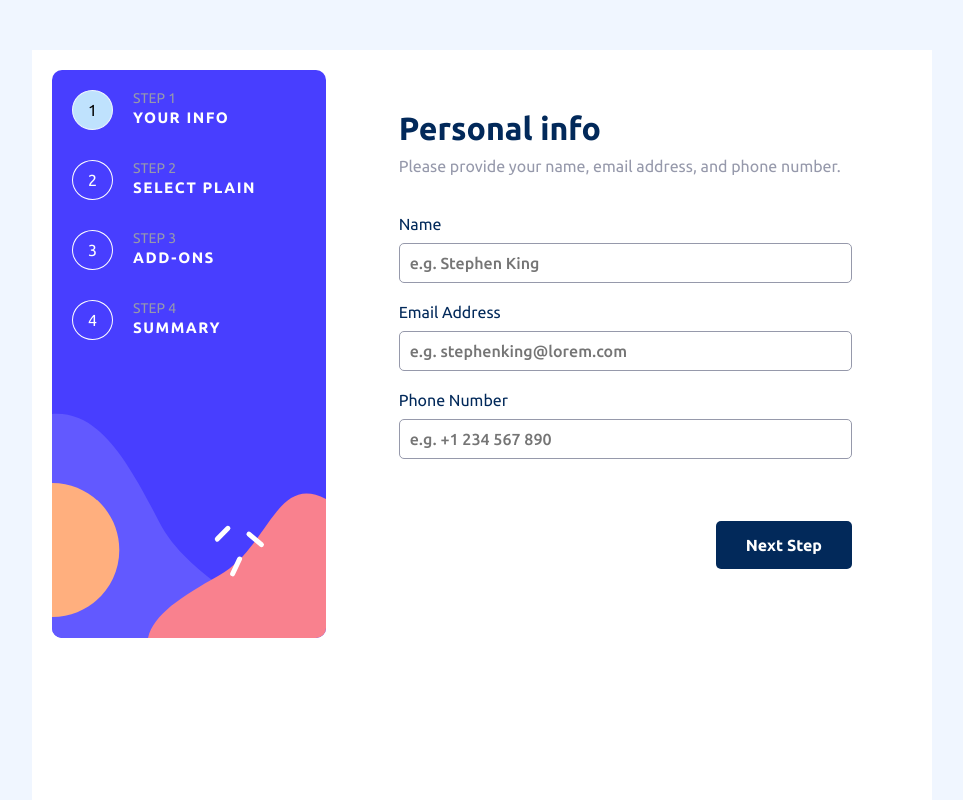
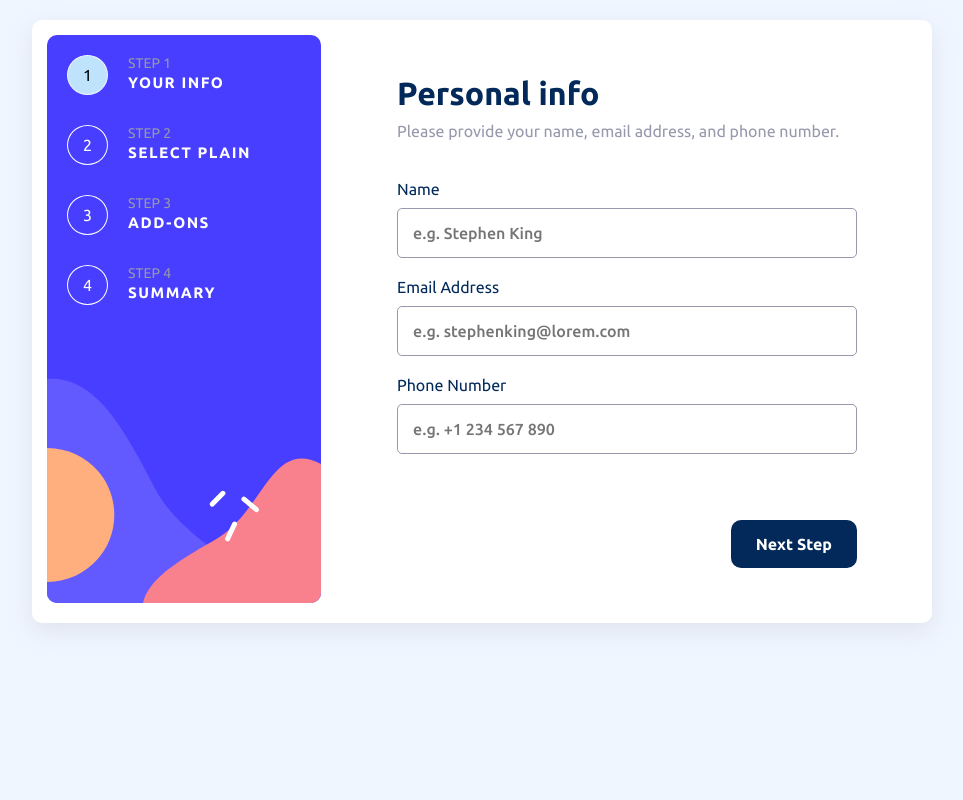
Before and after one commit to marcoslimaJS/Multi-step-form, a React (Vite) app: page / in a window 1280 px wide. Shown: the top 800 px of the page, without its empty margins (158-1121 px from the left). Built offline with nearby package versions, Linux system fonts and the light colour scheme.

Commit message:
finalizando formulario desktop

```diff
--- a/src/App.jsx
+++ b/src/App.jsx
@@ -22,12 +22,20 @@ export function App() {
 
 const Container = styled.div`
   max-width: 900px;
-  height: 1400px;
   margin-left: auto;
   margin-right: auto;
-  margin-top: 50px;
-  padding: 20px;
+  padding: 15px;
+  margin-top: 20px;
+  margin-bottom: 20px;
+  border-radius: 10px;
   background: #FFF;
+  box-shadow: rgba(149, 157, 165, 0.2) 0px 8px 24px;
   display: grid;
   grid-template-columns: 1fr 2fr;
+  @media (max-width: 900px) {
+    grid-template-columns: 1fr;
+    margin: 0px;
+    padding: 0px;
+    background: none;
+  }
 `
--- a/src/Components/ContentForm.jsx
+++ b/src/Components/ContentForm.jsx
@@ -3,8 +3,8 @@ import styled from "styled-components";
 import Personal from "./Forms/Personal";
 import Plan from "./Forms/Plan";
 import AddOns from "./Forms/AddOns";
+import Finishing from "./Forms/Finishing";
 import { StepContenxt } from "../App";
-
 
 const ContentForm = () => {
   const { currentStep, setCurrentStep } = useContext(StepContenxt);
@@ -12,27 +12,28 @@ const ContentForm = () => {
   const showCurrentContent = () => {
     switch (currentStep) {
       case 0:
-        return <Personal />
+        return <Personal />;
       case 1:
-        return <Plan />
+        return <Plan />;
       case 2:
-        return <AddOns />
+        return <AddOns />;
+      case 3:
+        return <Finishing />;
       default:
-      return <Personal />
+        return <Personal />;
     }
-  }
+  };
 
-
-  return (
-    <Container>
-      {showCurrentContent()}
-    </Container>
-  );
+  return <Container>{showCurrentContent()}</Container>;
 };
 
 export default ContentForm;
 
 const Container = styled.div`
-  min-height: 266px;
+  min-height: 300px;
   margin-bottom: 40px;
-`
+  @media (max-width: 900px) {
+    min-height: 0px;
+    margin-bottom: 0px;
+  }
+`;
--- a/src/Components/FormStep.jsx
+++ b/src/Components/FormStep.jsx
@@ -28,10 +28,13 @@ const steps = [
 ];
 
 export const PersonalContext = createContext();
+export const AddOnsContext = createContext();
+export const PlanContext = createContext();
 
 const FormStep = () => {
   const { currentStep, setCurrentStep } = useContext(StepContenxt);
 
+  // states of forms -----------------------------------------------------
   const [personalForm, setPersonalForm] = useState({
     name: "",
     email: "",
@@ -42,6 +45,15 @@ const FormStep = () => {
     email: null,
     phone: null,
   });
+  const [planCurrent, setPlanCurrent] = useState({
+    plan: "arcade",
+    price: "$9/mo",
+    duration: "monthly",
+  });
+  const [planBilling, setPlanBilling] = useState(false);
+  const [selectedAddOns, setSelectedAddOns] = useState([]);
+
+  // -----------------------------------------------------------------------
 
   const arrayOfValidations = () => {
     const results = [];
@@ -54,24 +66,20 @@ const FormStep = () => {
   };
 
   const nextStep = () => {
-    if(currentStep !== steps.length - 1)  {
-      setCurrentStep(step => step + 1)
+    if (currentStep !== steps.length - 1) {
+      setCurrentStep((step) => step + 1);
     }
   };
 
   const previousStep = () => {
-    console.log(currentStep)
-    if(currentStep !== 0)  {
-      console.log('foi')
-      setCurrentStep(step => step - 1)
+    if (currentStep !== 0) {
+      setCurrentStep((step) => step - 1);
     }
-    console.log(currentStep)
   };
 
-
   useEffect(() => {
-    console.log(`useEffect: ${currentStep}`)
-  },[currentStep])
+    console.log(`useEffect: ${currentStep}`);
+  }, [currentStep]);
 
   function teste(e) {
     e.preventDefault();
@@ -87,10 +95,6 @@ const FormStep = () => {
 
   return (
     <Container>
-      <Head>
-        <h1>{steps[currentStep].title}</h1>
-        <p>{steps[currentStep].description}</p>
-      </Head>
       <PersonalContext.Provider
         value={{
           form: personalForm,
@@ -99,15 +103,37 @@ const FormStep = () => {
           setError: setErrorPersonal,
         }}
       >
+        <AddOnsContext.Provider
+          value={{
+            selectedAddOns: selectedAddOns,
+            setSelectedAddOns: setSelectedAddOns,
+          }}
+        >
+          <PlanContext.Provider
+            value={{
+              planCurrent: planCurrent,
+              setPlanCurrent: setPlanCurrent,
+              billing: planBilling,
+              setBilling: setPlanBilling,
+            }}
+          >
             <form onSubmit={teste}>
+              <FormContent>
+                <Head>
+                  <h1>{steps[currentStep].title}</h1>
+                  <p>{steps[currentStep].description}</p>
+                </Head>
                 <ContentForm />
+              </FormContent>
               <ContainerButtons>
-            {currentStep < steps.length - 1 && currentStep !== 0 &&(
+                {currentStep < steps.length && currentStep !== 0 && (
                   <BackButton onClick={previousStep}>Go Back</BackButton>
                 )}
                 <Button type="submit">Next Step</Button>
               </ContainerButtons>
             </form>
+          </PlanContext.Provider>
+        </AddOnsContext.Provider>
       </PersonalContext.Provider>
     </Container>
   );
@@ -118,6 +144,9 @@ export default FormStep;
 const Container = styled.div`
   padding: 40px 60px;
   color: hsl(213, 96%, 18%);
+  @media (max-width: 900px) {
+    padding: 0px;
+  }
 `;
 
 const Head = styled.div`
@@ -130,31 +159,47 @@ const Head = styled.div`
   }
 `;
 
+const FormContent = styled.div`
+  @media (max-width: 900px) {
+    padding: 20px;
+    background: #FFF;
+    border-radius: 10px;
+    margin: -70px 30px 80px 30px;
+    box-shadow: rgba(100, 100, 111, 0.2) 0px 7px 29px 0px;
+  }
+`;
+
 const ContainerButtons = styled.div`
   display: flex;
   align-items: center;
+  @media (max-width: 900px) {
+    background: #FFF;
+    padding: 20px;
+  }
 `;
 
-const BackButton = styled.button`
+const BackButton = styled.span`
   background: none;
   color: hsl(231, 11%, 63%);
   border: none;
   font-size: 1rem;
   font-weight: 600;
-`
+  cursor: pointer;
+`;
 
 const Button = styled.button`
   background: hsl(213, 96%, 18%);
   color: #fff;
   font-size: 1rem;
-  font-weight: 700;
+  font-weight: 600;
   font-family: "Ubuntu", sans-serif;
   border: none;
-  border-radius: 5px;
-  padding: 15px 30px;
+  border-radius: 10px;
+  padding: 15px 25px;
   transition: 0.3s ease-in-out;
   display: flex;
   margin-left: auto;
+  cursor: pointer;
   :hover {
     background: #124585;
   }
--- a/src/Components/Forms/AddOns.jsx
+++ b/src/Components/Forms/AddOns.jsx
@@ -1,5 +1,6 @@
-import React, { useState } from "react";
+import React, { useContext, useState } from "react";
 import styled from "styled-components";
+import { AddOnsContext, PlanContext } from "../FormStep";
 import CheckMarkSvg from "../Svgs/CheckMarkSvg";
 
 const addOnsData = [
@@ -33,18 +34,26 @@ const addOnsData = [
 ];
 
 const AddOns = () => {
-  const [selectedAddOns, setSelectedAddOns] = useState([]);
+  const { selectedAddOns, setSelectedAddOns } = useContext(AddOnsContext);
+  const {
+    planCurrent: { duration },
+  } = useContext(PlanContext);
 
   const handleChange = ({ target }) => {
-    const {value, checked, dataset} = target;
-    if(checked) {
-      setSelectedAddOns(prevState => ([...prevState, { name: value, price: dataset.price}]))
+    const { value, checked, dataset } = target;
+    if (checked) {
+      setSelectedAddOns((prevState) => [
+        ...prevState,
+        { name: value, price: dataset.price },
+      ]);
     } else {
-      setSelectedAddOns(addOns => (addOns.filter(({name}) => name !== value)))
+      setSelectedAddOns((addOns) =>
+        addOns.filter(({ name }) => name !== value)
+      );
     }
-  }
+  };
 
-  console.log(selectedAddOns)
+  console.log(selectedAddOns);
 
   return (
     <Container>
@@ -52,7 +61,14 @@ const AddOns = () => {
         {addOnsData.map(({ name, description, price, id }) => {
           return (
             <AddOnsCheck key={id}>
-              <CheckboxInput type="checkbox" id={id} value={name} onChange={handleChange} data-price={price.monthly} />
+              <CheckboxInput
+                type="checkbox"
+                id={id}
+                value={name}
+                checked={selectedAddOns.some((addOns) => addOns.name === name)}
+                onChange={handleChange}
+                data-price={price[duration]}
+              />
               <Label htmlFor={id}>
                 <PseudoCheckbox>
                   <CheckMarkSvg />
@@ -61,7 +77,7 @@ const AddOns = () => {
                   <h3>{name}</h3>
                   <p>{description}</p>
                 </div>
-                <span>{price.monthly}</span>
+                <span>{price[duration]}</span>
               </Label>
             </AddOnsCheck>
           );
@@ -74,6 +90,15 @@ const AddOns = () => {
 export default AddOns;
 
 const Container = styled.div`
+  opacity: 0;
+  transform: translate3d(-30px, 0, 0);
+  animation: anima 0.5s forwards;
+  @keyframes anima {
+    to {
+      opacity: 1;
+      transform: translate3d(0, 0, 0);
+    }
+  }
   ul {
     display: flex;
     flex-direction: column;
--- /dev/null
+++ b/src/Components/Forms/Finishing.jsx
@@ -0,0 +1,123 @@
+import React, { useContext, useEffect, useState } from "react";
+import styled from "styled-components";
+import { StepContenxt } from "../../App";
+import { AddOnsContext, PlanContext } from "../FormStep";
+
+const Finishing = () => {
+  const { planCurrent } = useContext(PlanContext);
+  const { selectedAddOns } = useContext(AddOnsContext);
+  const { setCurrentStep } = useContext(StepContenxt);
+  const [totalValue, setTotalValue] = useState(0);
+
+  console.log(selectedAddOns);
+
+  const getNumbers = (string) => {
+    const numbers = string.replace(/[^0-9]/g, "");
+    return parseInt(numbers);
+  };
+
+  const changePlan = () => {
+    setCurrentStep(prevStep => prevStep = 1)
+  }
+
+  useEffect(() => {
+    const totalAddOns = selectedAddOns.reduce((accum, { price }) => {
+      return (accum += getNumbers(price));
+    }, 0);
+    const pricePlan = getNumbers(planCurrent.price);
+    setTotalValue((prevPrice) => (prevPrice = totalAddOns + pricePlan));
+  }, [selectedAddOns, planCurrent]);
+
+  return (
+    <Container>
+      <Products>
+        <Plan>
+          <div>
+            <h3>
+              {planCurrent.plan} ({planCurrent.duration})
+            </h3>
+            <p onClick={changePlan}>Change</p>
+          </div>
+          <span>{planCurrent.price}</span>
+        </Plan>
+        {selectedAddOns.map(({ name, price }) => {
+          return (
+            <AddOns key={name}>
+              <p>{name}</p>
+              <span>{price}</span>
+            </AddOns>
+          );
+        })}
+      </Products>
+      <Total>
+        <p>
+          Total (per {planCurrent.duration === "monthly" ? "month" : "year"})
+        </p>
+        <span>
+          ${totalValue}/{planCurrent.duration === "monthly" ? "mo" : "yr"}
+        </span>
+      </Total>
+    </Container>
+  );
+};
+
+export default Finishing;
+
+const Container = styled.div`
+  opacity: 0;
+  transform: translate3d(-30px, 0, 0);
+  animation: anima 0.5s forwards;
+  @keyframes anima {
+    to {
+      opacity: 1;
+      transform: translate3d(0, 0, 0);
+    }
+  }
+`;
+const Products = styled.div`
+  background: hsl(217, 100%, 97%);
+  padding: 20px;
+  border-radius: 5px;
+`;
+
+const Plan = styled.div`
+  border-bottom: 1px solid hsl(229, 24%, 87%);
+  padding-bottom: 20px;
+  display: flex;
+  justify-content: space-between;
+  align-items: center;
+  h3 {
+    font-size: 1.2rem;
+    margin-bottom: 3px;
+  }
+  p {
+    color: hsl(231, 11%, 63%);
+    text-decoration: underline;
+    cursor: pointer;
+  }
+`;
+
+const AddOns = styled.div`
+  margin-top: 20px;
+  display: flex;
+  justify-content: space-between;
+  align-items: center;
+  p {
+    color: hsl(231, 11%, 63%);
+  }
+`;
+
+const Total = styled.div`
+  display: flex;
+  justify-content: space-between;
+  align-items: center;
+  padding: 20px;
+  p {
+    color: hsl(231, 11%, 63%);
+  }
+  span {
+    color: hsl(243, 100%, 62%);
+    font-size: 1.2rem;
+    font-weight: 700;
+  }
+`;
--- a/src/Components/Forms/Personal.jsx
+++ b/src/Components/Forms/Personal.jsx
@@ -26,13 +26,12 @@ export const validate = ({ type, value }, funcSetError) => {
   }
 };
 
-
 const Personal = () => {
-  const {form, setForm, error, setError} = useContext(PersonalContext);
+  const { form, setForm, error, setError } = useContext(PersonalContext);
 
   const handleChange = (event) => {
     const { name, value } = event.target;
-    if(error?.[name]) {
+    if (error?.[name]) {
       validate({ type: name, value }, setError);
     }
     setForm((prevState) => ({ ...prevState, [name]: value }));
@@ -97,7 +96,7 @@ export default Personal;
 
 const Input = styled.input`
   color: hsl(213, 96%, 18%);
-  padding: 10px;
+  padding: 15px 15px;
   font-family: "Ubuntu", sans-serif;
   font-size: 1rem;
   font-weight: 500;
@@ -107,7 +106,13 @@ const Input = styled.input`
     ${({ state }) => (state ? "hsl(354, 84%, 57%)" : "hsl(231, 11%, 63%)")};
   :focus {
     outline: none;
-    border: 1px solid ${({ state }) => (state ? "hsl(354, 84%, 57%)" : "hsl(213, 96%, 18%)")};
+    border: 1px solid
+      ${({ state }) => (state ? "hsl(354, 84%, 57%)" : "hsl(213, 96%, 18%)")};
+  }
+  @media (max-width: 900px) {
+    &:last-child {
+      margin-bottom: 0px;
+  }
   }
 `;
 
@@ -124,4 +129,13 @@ const Container = styled.div`
   display: flex;
   flex-direction: column;
   margin-bottom: 20px;
+  opacity: 0;
+  transform: translate3d(-30px, 0, 0);
+  animation: anima 0.5s forwards;
+  @keyframes anima {
+    to {
+      opacity: 1;
+      transform: translate3d(0, 0, 0);
+    }
+  }
 `;
--- a/src/Components/Forms/Plan.jsx
+++ b/src/Components/Forms/Plan.jsx
@@ -1,13 +1,14 @@
-import React, { useEffect, useRef, useState } from "react";
+import React, { useContext, useEffect, useRef, useState } from "react";
 import styled from "styled-components";
 import ArcadeSVG from "../Svgs/ArcadeSvg";
 import AdvancedSVG from "../Svgs/AdvancedSvg";
 import ProSVG from "../Svgs/ProSvg";
 import SwitchButton from "../SwitchButton";
+import { PlanContext } from "../FormStep";
 
 const planData = [
   {
-    name: "Arcade",
+    name: "arcade",
     price: {
       monthly: "$9/mo",
       yearly: "$90/yr",
@@ -15,7 +16,7 @@ const planData = [
     SVG: ArcadeSVG,
   },
   {
-    name: "Advanced",
+    name: "advanced",
     price: {
       monthly: "$12/mo",
       yearly: "$120/yr",
@@ -23,7 +24,7 @@ const planData = [
     SVG: AdvancedSVG,
   },
   {
-    name: "Pro",
+    name: "pro",
     price: {
       monthly: "$15/mo",
       yearly: "$150/yr",
@@ -33,16 +34,11 @@ const planData = [
 ];
 
 const Plan = () => {
-  const [billing, setBilling] = useState(false);
-  const [planCurrent, setPlanCurrent] = useState({
-    plan: planData[0].name,
-    price: planData[0].price.monthly,
-    duration: 'monthly'
-  });
+  const { planCurrent, setPlanCurrent, billing, setBilling } = useContext(PlanContext);
   const planOptionsInput = useRef({});
 
   const handlePlan = (value, price) => {
-    const duration = billing ? 'yearly' : 'monthly'
+    const duration = billing ? 'yearly' : 'monthly';
     setPlanCurrent({ plan: value, price, duration });
   }
 
@@ -50,6 +46,7 @@ const Plan = () => {
     const { value, dataset } = target;
     handlePlan(value, dataset.price)
   };
+  console.log(planCurrent)
 
   useEffect(() => {
     const {value, dataset} = planOptionsInput.current[planCurrent.plan]
@@ -106,6 +103,7 @@ const PlanLabel = styled.label`
   h3 {
     font-size: 1rem;
     margin-bottom: 3px;
+    text-transform: capitalize;
   }
   span {
     font-size: 0.875rem;
@@ -131,6 +129,15 @@ const FreeMonth = styled.p`
 `;
 
 const Container = styled.div`
+  opacity: 0;
+  transform: translate3d(-30px, 0 , 0);
+  animation: anima 0.5s forwards;
+  @keyframes anima {
+    to {
+      opacity: 1;
+      transform: translate3d(0, 0 , 0);
+    }
+  }
   ul {
     display: flex;
     gap: 20px;
--- a/src/Components/Sidebar.jsx
+++ b/src/Components/Sidebar.jsx
@@ -1,5 +1,5 @@
 import React, { useContext, useState } from "react";
-import { Container, ListItem, ListNumber } from "./SidebarStyle";
+import { Container, ListItem, ListItemText, ListNumber } from "./SidebarStyle";
 import { StepContenxt } from "../App";
 
 const items = [
@@ -30,10 +30,10 @@ const Sidebar = () => {
                 {index + 1}
               </ListNumber>
             </div>
-            <div>
+            <ListItemText>
               <p>Step {index + 1}</p>
               <h3>{text}</h3>
-            </div>
+            </ListItemText>
           </ListItem>
         );
       })}
--- a/src/Components/SidebarStyle.jsx
+++ b/src/Components/SidebarStyle.jsx
@@ -1,14 +1,24 @@
 import styled from "styled-components";
-import fotoBG from  '../assets/images/bg-sidebar-desktop.svg'
+import fotoBGDesktop from "../assets/images/bg-sidebar-desktop.svg";
+import fotoBGMobile from "../assets/images/bg-sidebar-mobile.svg";
 
 export const Container = styled.div`
-  background: url(${fotoBG}) no-repeat;
+  background: url(${fotoBGDesktop}) no-repeat;
   padding: 20px;
   min-width: 275px;
-`
+  @media (max-width: 900px) {
+    background: url(${fotoBGMobile}) no-repeat;
+    min-width: 0px;
+    background-size: cover;
+    display: flex;
+    justify-content: center;
+    gap: 30px;
+    padding-bottom: 60px;
+  }
+`;
 
 export const ListItem = styled.div`
-  color: #FFF;
+  color: #fff;
   text-transform: uppercase;
   display: flex;
   gap: 20px;
@@ -18,17 +28,27 @@ export const ListItem = styled.div`
     font-size: 0.875rem;
     margin-bottom: 3px;
   }
-  h3  {
-    font-size: 0.950rem;
+  h3 {
+    font-size: 0.95rem;
     letter-spacing: 1.5px;
+  }
+`;
+
+export const ListItemText = styled.div`
+  @media (max-width: 900px) {
+    display: none;
   }
 `
 
 export const ListNumber = styled.div`
   display: inline-block;
-  border: 1px solid ${({active, index}) => active === index ? 'hsl(217, 100%, 97%)' : '#fff' };
-  background: ${({active, index}) => active === index ? ' hsl(206, 94%, 87%)' : '' };
-  color: ${({active, index}) => active === index ? '#000' : '' };
+  border: 1px solid
+    ${({ active, index }) =>
+      active === index ? "hsl(217, 100%, 97%)" : "#fff"};
+  background: ${({ active, index }) =>
+    active === index ? " hsl(206, 94%, 87%)" : ""};
+  color: ${({ active, index }) => (active === index ? "#000" : "")};
   border-radius: 50%;
   padding: 10px 15px;
-`
+  transition: 0.4s;
+`;
--- a/src/index.css
+++ b/src/index.css
@@ -1,6 +1,6 @@
 div {
   color: hsl(213, 96%, 18%);
-  color:hsl(243, 100%, 62%);
+  color: hsl(243, 100%, 62%);
   color: hsl(228, 100%, 84%);
   color: hsl(206, 94%, 87%);
   color: hsl(354, 84%, 57%);
```
Lines whose indentation alone changed are shown as unchanged.
